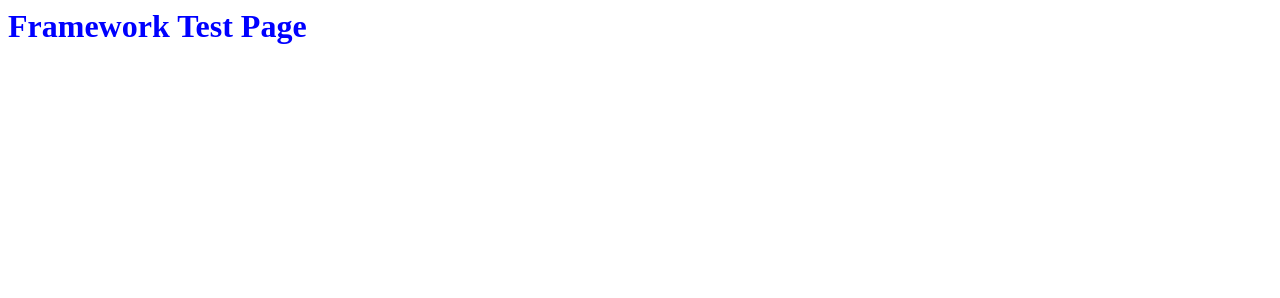
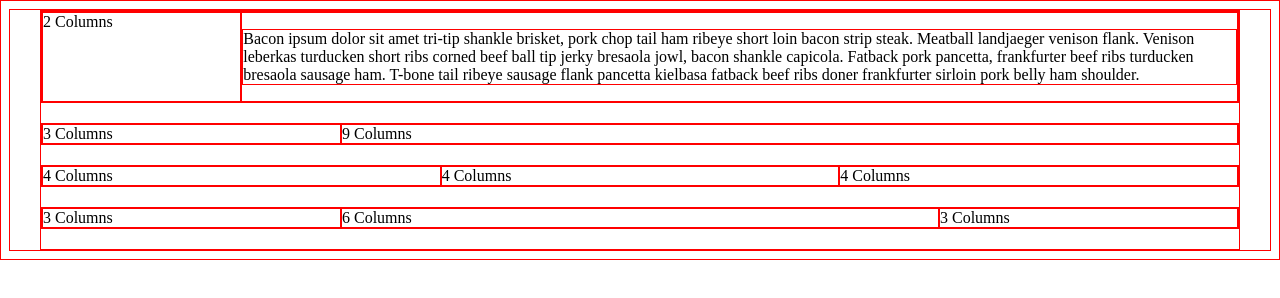
Before and after one commit to multicoderguy/buildaportfolio, a plain HTML site: page responsive_portfolio/framework/test.html in a window 1280 px wide. Drawn offline with Linux system fonts and the light colour scheme.

Commit message:
CSS Framework 12/19 completed

```diff
--- a/responsive_portfolio/framework/css/main.css
+++ b/responsive_portfolio/framework/css/main.css
@@ -1,3 +1,75 @@
-h1 {
-    color: blue;
+* {
+    border: 1px solid red !important;
 }
+
+* {
+    -webkit-box-sizing: border-box;
+    -moz-box-sizing: border-box;
+    -ms-box-sizing: border-box;
+    box-sizing: border-box;
+}
+
+@media only print and (max-width: 500px) {
+    p {
+        display: none;
+    }
+}
+.grid {
+    margin: 0 auto;
+    max-width: 1200px;
+    width: 100%;
+}
+
+.row {
+    width: 100%;
+    margin-bottom: 20px;
+    display: flex;
+}
+
+.col-1 {
+    width: 8.33%;
+}
+
+.col-2 {
+    width: 16.66%;
+}
+
+.col-3 {
+    width: 25%;
+}
+
+.col-4 {
+    width: 33.33%;
+}
+
+.col-5 {
+    width: 41.66%;
+}
+
+.col-6 {
+    width: 50%;
+}
+
+.col-7 {
+    width: 58.33%;
+}
+
+.col-8 {
+    width: 66.66%;
+}
+
+.col-9 {
+    width: 75%;
+}
+
+.col-10 {
+    width: 83.33%;
+}
+
+.col-11 {
+    width: 91.66%;
+}
+
+.col-12 {
+    width: 100%;
+}
--- a/responsive_portfolio/framework/test.html
+++ b/responsive_portfolio/framework/test.html
@@ -1,8 +1,37 @@
+<!doctype html>
 <html>
-    <head>
-        <link href="css/main.css" rel="stylesheet" type="text/css">
-    </head>
-    <body>
-        <h1>Framework Test Page</h1>
-    </body>
+<head>
+	<meta charset="utf-8">
+	<title>Framework Test page</title>
+	<link rel="stylesheet" href="css/main.css">
+</head>
+<body>
+
+	<div class="grid">
+
+		<div class="row">
+			<div class="col-2">2 Columns</div>
+			<div class="col-10 end">
+				<p>Bacon ipsum dolor sit amet tri-tip shankle brisket, pork chop tail ham ribeye short loin bacon strip steak. Meatball landjaeger venison flank. Venison leberkas turducken short ribs corned beef ball tip jerky bresaola jowl, bacon shankle capicola. Fatback pork pancetta, frankfurter beef ribs turducken bresaola sausage ham. T-bone tail ribeye sausage flank pancetta kielbasa fatback beef ribs doner frankfurter sirloin pork belly ham shoulder.</p>
+			</div>
+		</div>
+
+		<div class="row">
+			<div class="col-3">3 Columns</div>
+			<div class="col-9 end">9 Columns</div>
+		</div>
+
+		<div class="row">
+			<div class="col-4">4 Columns</div>
+			<div class="col-4">4 Columns</div>
+			<div class="col-4 end">4 Columns</div>
+		</div>
+
+		<div class="row">
+			<div class="col-3">3 Columns</div>
+			<div class="col-6">6 Columns</div>
+			<div class="col-3 end">3 Columns</div>
+		</div>
+	</div>
+</body>
 </html>
```
